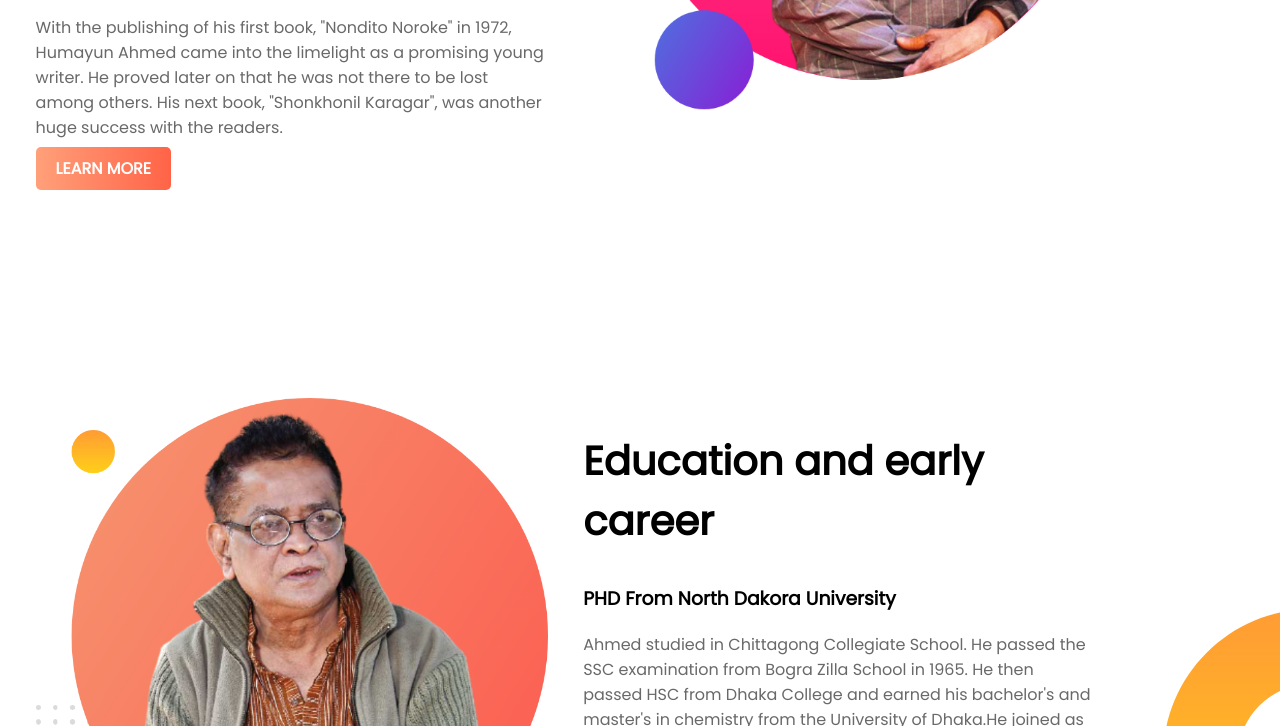
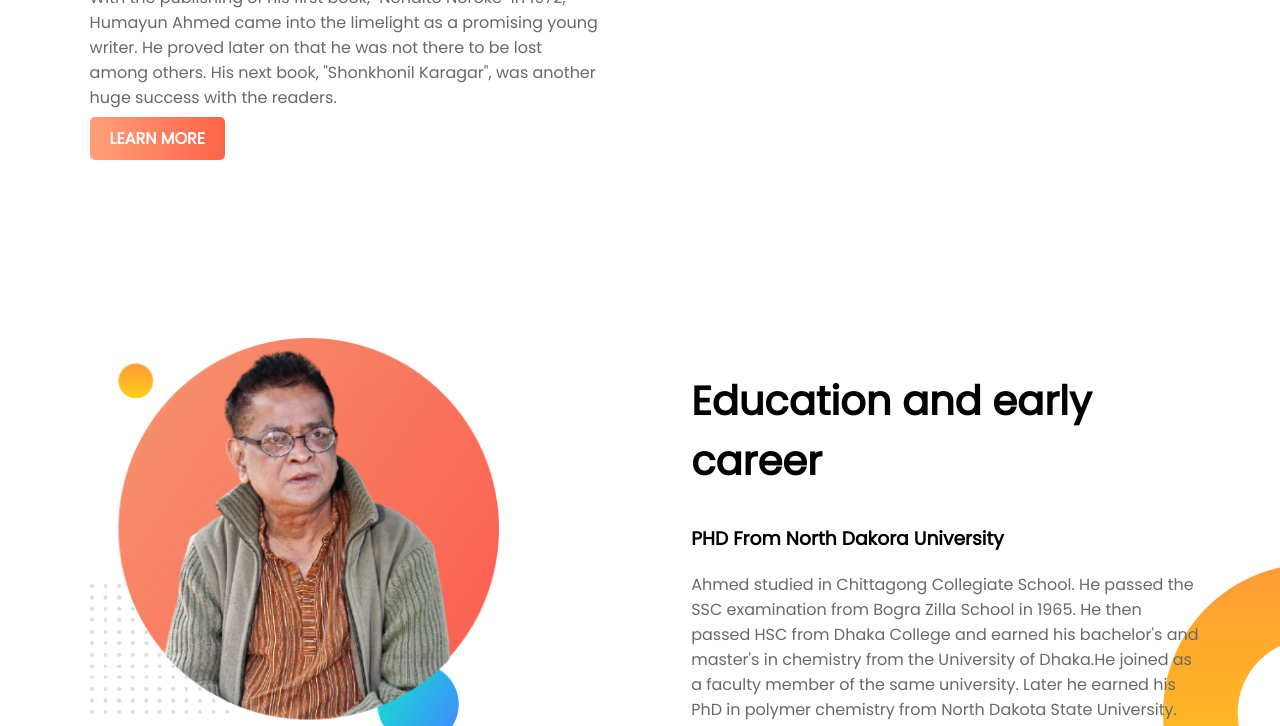
Before and after one commit to ashikrobi/developer-portfolio, a plain HTML site: page index.html in a window 1280 px wide. Shown: the part 412-1138 px from the top of the page. Drawn offline with Linux system fonts and the light colour scheme.

Commit message:
Finally fixed with Zihadul Islam's help

```diff
--- a/css/poftfolio.css
+++ b/css/poftfolio.css
@@ -21,18 +21,18 @@ p {
 .box_width {
     width: 40%;
     float: left;
-    margin-left: 10px;
+    margin-left: 5%;
     padding-left: 2%;
 }
 
 section img {
-    width: 100%;
+    width: 80%;
 }
 
 section {
     height: 500px;
     padding-bottom: 250px;
-    padding-top: 30px;
+    /* padding-top: 30px; */
 }
 
 .top_banner {
```
